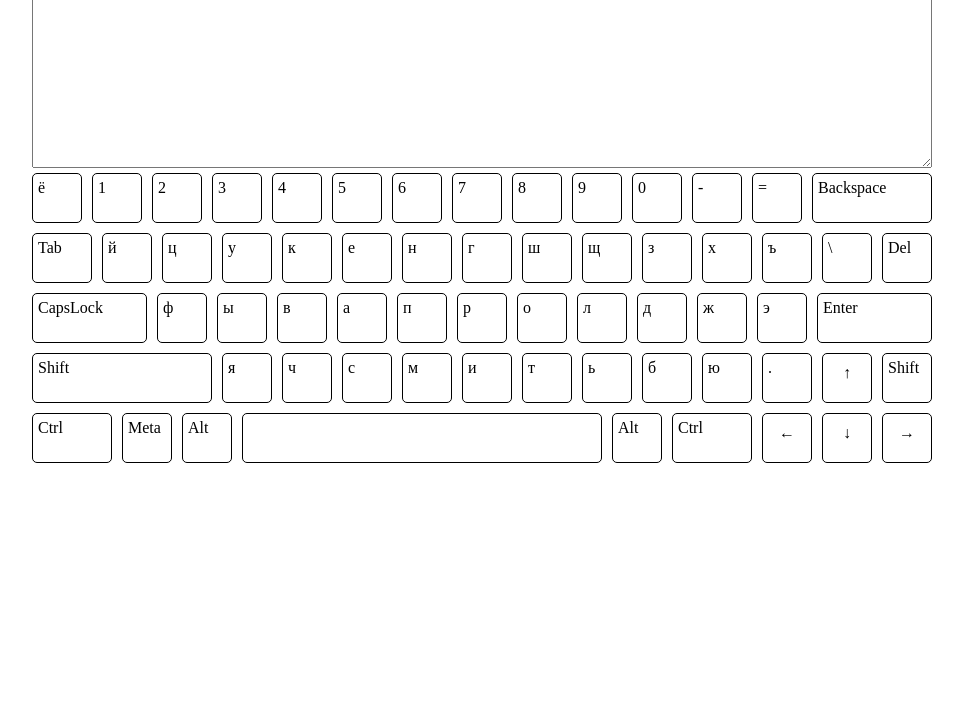
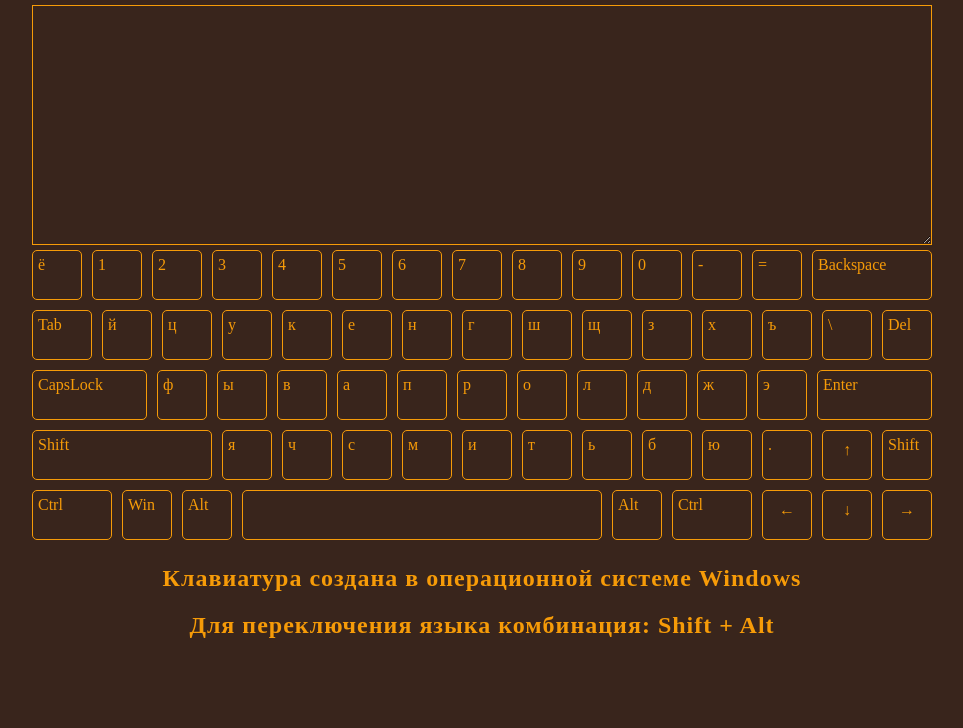
Before and after one commit to Kain4ra/RSS-Virtual-Keyboard, a website with bundled scripts: page index.html in a window 1280 px wide. Shown: the part 72-800 px from the top of the page, without its empty margins (158-1121 px from the left). Built offline with nearby package versions, Linux system fonts and the light colour scheme.

Commit message:
feat: add info and styles

```diff
--- a/index.js
+++ b/index.js
@@ -103,7 +103,7 @@ function addChar(char) {
     }
     case 'Ctrl':
     case 'Alt':
-    case 'Meta':
+    case 'Win':
     case 'Shift':
     case 'CapsLock': {
       break;
@@ -220,3 +220,19 @@ keyboardChildren.forEach((element) => {
 keyboardChildren.forEach((element) => {
   element.addEventListener('mouseleave', clickLeave);
 });
+
+// Вывод информации
+const title = document.createElement('h1');
+title.classList.add('info');
+title.textContent = 'Виртуальная клавиатура';
+document.body.prepend(title);
+
+const infoOS = document.createElement('h2');
+infoOS.classList.add('info');
+infoOS.textContent = 'Клавиатура создана в операционной системе Windows';
+document.body.appendChild(infoOS);
+
+const infoChahgeLang = document.createElement('h2');
+infoChahgeLang.classList.add('info');
+infoChahgeLang.textContent = 'Для переключения языка комбинация: Shift + Alt';
+document.body.appendChild(infoChahgeLang);
--- a/modules/keys.js
+++ b/modules/keys.js
@@ -56,7 +56,7 @@ const keys = {
     ArrowUp: ['ArrowUp', 'ArrowUp'],
     ShiftRight: ['Shift', 'Shift'],
     ControlLeft: ['Control', 'Control'],
-    MetaLeft: ['Meta', 'Meta'],
+    MetaLeft: ['Win', 'Win'],
     AltLeft: ['Alt', 'Alt'],
     Space: [' ', ' '],
     AltRight: ['Alt', 'Alt'],
@@ -122,7 +122,7 @@ const keys = {
     ArrowUp: ['ArrowUp', 'ArrowUp'],
     ShiftRight: ['Shift', 'Shift'],
     ControlLeft: ['Control', 'Control'],
-    MetaLeft: ['Meta', 'Meta'],
+    MetaLeft: ['Win', 'Win'],
     AltLeft: ['Alt', 'Alt'],
     Space: [' ', ' '],
     AltRight: ['Alt', 'Alt'],
--- a/style.css
+++ b/style.css
@@ -6,14 +6,24 @@
 
 body {
   width: 100%;
+  background-color: #39251C;
+  color: #F69B08;
 }
 
 .input-box {
   display: block;
 
   margin: 0 auto;
+  margin-top: 20px;
   width: 900px;
   height: 240px;
+
+  font-size: 20px;
+
+  background-color: #39251C;
+  border-color: #F69B08;
+  color: #F69B08;
+  outline: none;
 }
 
 .keyboard {
@@ -30,7 +40,7 @@ body {
   width: 50px;
   height: 50px;
 
-  border: solid 1px black;
+  border: solid 1px #F69B08;
   border-radius: 5px;
 
   transition: all .1s;
@@ -38,7 +48,7 @@ body {
 }
 
 .key_active {
-  background-color: beige;
+  background-color: #574132;
   transform: scale(.9);
 }
 
@@ -81,3 +91,10 @@ body {
   text-align: center;
   padding-top: 10px;
 }
+
+.info {
+  margin: 20px;
+
+  text-align: center;
+  letter-spacing: 1px;
+}
```
